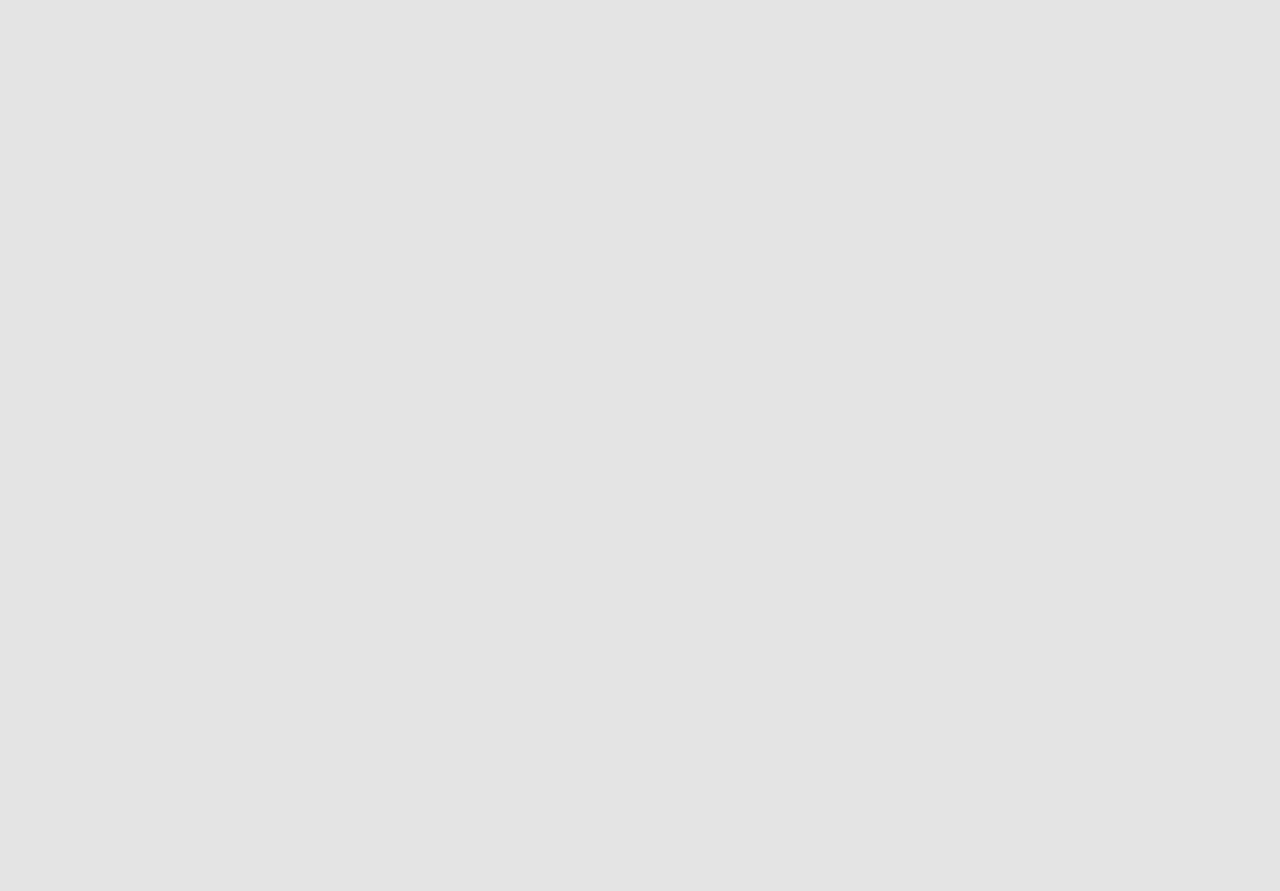
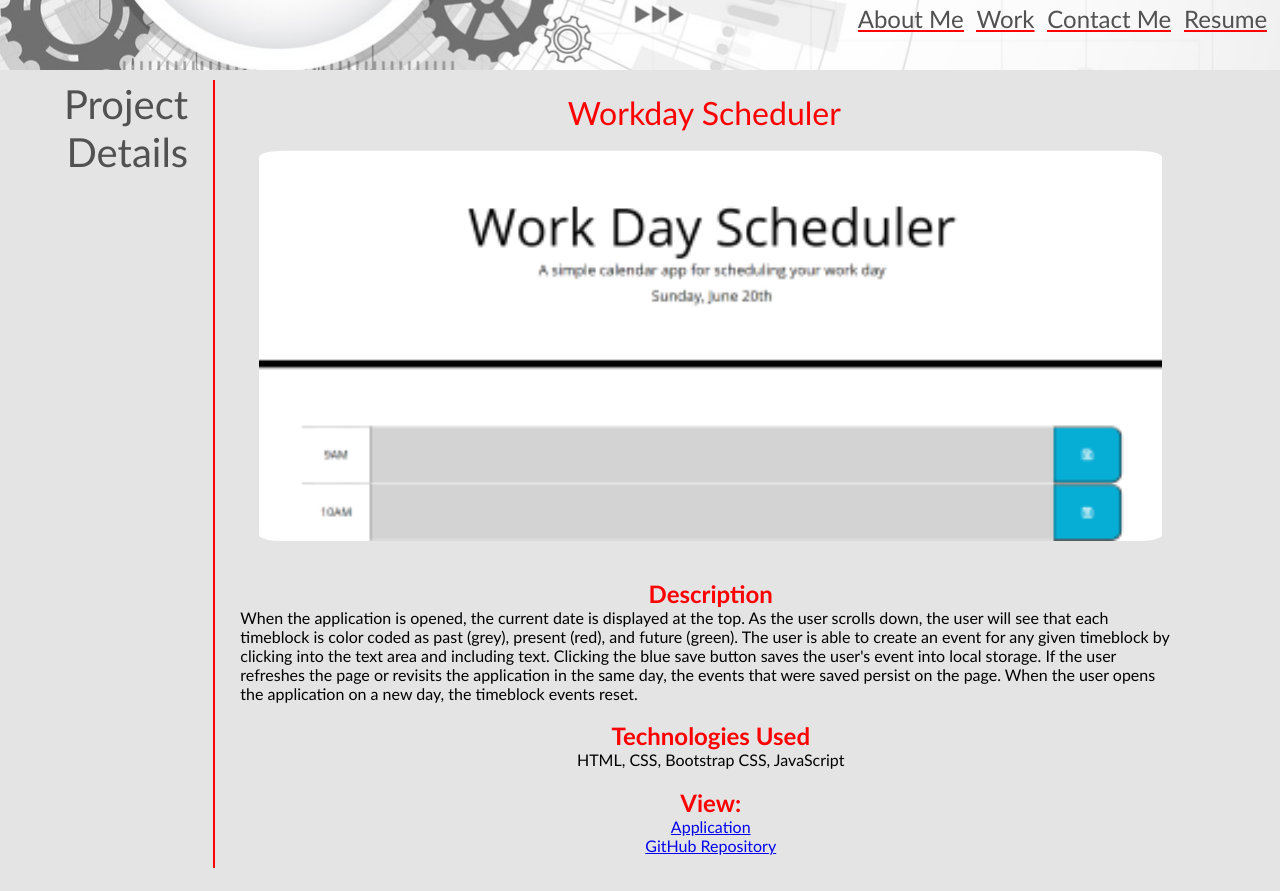
Before and after one commit to emangano2816/portfolio_react, a React (Create React App) app: page /workdayscheduler in a window 1280 px wide. Shown: the part 280-1171 px from the top of the page. Before the commit the page ends 800 px from the top, so only its background shows below. Built offline with nearby package versions, Linux system fonts and the light colour scheme.

Commit message:
Added component/page/route for workday scheduler project details page.

```diff
--- a/src/App.js
+++ b/src/App.js
@@ -4,6 +4,7 @@ import ShareSpace from './Components/pages/ShareSpace'
 import MovieDrinkMatch from "./Components/pages/MovieDrinkMatch";
 import CodeQuiz from "./Components/pages/CodeQuiz";
 import WeatherDashboard from "./Components/pages/WeatherDashboard";
+import WorkdayScheduler from "./Components/pages/WorkdayScheduler";
 
 function App() {
   return (
@@ -14,6 +15,7 @@ function App() {
         <Route exact path='/moviedrinkmatch' component={MovieDrinkMatch} />
         <Route exact path='/codequiz' component={CodeQuiz} />
         <Route exact path='/weatherdashboard' component={WeatherDashboard} />
+        <Route exact path='/workdayscheduler' component={WorkdayScheduler} />
       </div>
     </Router>
 
--- a/src/Components/CodeQuiz/index.js
+++ b/src/Components/CodeQuiz/index.js
@@ -17,7 +17,7 @@ function CodeQuiz() {
                     <p>The Code Quiz tests a user’s JavaScript knowledge. The user has 30 seconds to answer 10 questions.  Each correct answer earns 5 points. Each incorrect answer deducts 10 seconds from the timer.  When time is up or all questions have been answered the user is able to save their score and initials to the high scores page of the application.</p>
                     <h4>Technologies Used</h4>
                     <p>HTML, CSS, JavaScript</p>
-                    <h4>Which would you like to view?</h4>
+                    <h4>View:</h4>
                     <a href="https://emangano2816.github.io/code_quiz/" target="_blank" rel="noreferrer noopener">Application</a>
                     <a href="https://github.com/emangano2816/code_quiz" target="_blank" rel="noreferrer noopener">GitHub Repository</a>
                 </div>
--- a/src/Components/MovieDrinkMatch/index.js
+++ b/src/Components/MovieDrinkMatch/index.js
@@ -17,7 +17,7 @@ function MovieDrinkMatch() {
                     <p>Worked collaboratively with 4 peers to develop a responsive, mobile-first Movie-Drink Matchmaker application.  The user selects a movie genre and drink type and the application returns movies and drinks meeting the criteria.  The user is able to scroll through suggested movies and drinks until finding a favorite combination.  The favorite combination is saved to local storage and persists on the favorites page of the application.</p>
                     <h4>Technologies Used</h4>
                     <p>HTML, CSS, Bulma CSS, JavaScript, Third-party APIs</p>
-                    <h4>Which would you like to view?</h4>
+                    <h4>View:</h4>
                     <a href="https://evperkinsjr.github.io/movie-drink-matchmaker/" target="_blank" rel="noreferrer noopener">Application</a>
                     <a href="https://github.com/evperkinsjr/movie-drink-matchmaker" target="_blank" rel="noreferrer noopener">GitHub Repository</a>
                 </div>
--- a/src/Components/Projects/index.js
+++ b/src/Components/Projects/index.js
@@ -9,7 +9,7 @@ function Projects() {
             <ProjectButton id='work3' name='Movie-Drink Matchmaker' page= 'moviedrinkmatch'/>
             <ProjectButton id='work4' name='Code Quiz' page='codequiz'/>
             <ProjectButton id='work5' name='Weather Dashboard' page='weatherdashboard' />
-            <ProjectButton id='work6' name='Workday Scheduler' />
+            <ProjectButton id='work6' name='Workday Scheduler' page='workdayscheduler' />
         </div>
     )
 }
--- a/src/Components/WeatherDashboard/index.js
+++ b/src/Components/WeatherDashboard/index.js
@@ -17,7 +17,7 @@ function WeatherDashboard() {
                     <p>The Weather Dashboard application takes in a user specified city and returns the current and 5-day forecast for that city. The searched cities are “pinned” to the application for reference.  Clicking on the “pinned” cities retrieves the forecast as before.</p>
                     <h4>Technologies Used</h4>
                     <p>HTML, CSS, Bootstrap CSS, JavaScript, Third-party APIs</p>
-                    <h4>Which would you like to view?</h4>
+                    <h4>View:</h4>
                     <a href="https://emangano2816.github.io/weather_dashboard/" target="_blank" rel="noreferrer noopener">Application</a>
                     <a href="https://github.com/emangano2816/weather_dashboard" target="_blank" rel="noreferrer noopener">GitHub Repository</a>
                 </div>
--- /dev/null
+++ b/src/Components/WorkdayScheduler/index.js
@@ -0,0 +1,30 @@
+import React from "react";
+import SectionHeader from "../SectionHeader";
+import Section from "../Section";
+import ContactMe from "../ContactMe";
+import images from '../../assets/workday_scheduler_resized.png'
+
+function WorkdayScheduler() {
+
+    return(
+        <div className='main-container'>
+            <div className='work-container'>
+                <SectionHeader header='Project Details' />
+                <div className='project-details'>
+                    <h3>Workday Scheduler</h3>
+                    <img src={images} className='project-image' alt='Movie-Drink Matchmaker application'/>
+                    <h4>Description</h4>
+                    <p>When the application is opened, the current date is displayed at the top. As the user scrolls down, the user will see that each timeblock is color coded as past (grey), present (red), and future (green). The user is able to create an event for any given timeblock by clicking into the text area and including text. Clicking the blue save button saves the user's event into local storage. If the user refreshes the page or revisits the application in the same day, the events that were saved persist on the page. When the user opens the application on a new day, the timeblock events reset.</p>
+                    <h4>Technologies Used</h4>
+                    <p>HTML, CSS, Bootstrap CSS, JavaScript</p>
+                    <h4>View:</h4>
+                    <a href="https://emangano2816.github.io/work_day_scheduler/" target="_blank" rel="noreferrer noopener">Application</a>
+                    <a href="https://github.com/emangano2816/work_day_scheduler" target="_blank" rel="noreferrer noopener">GitHub Repository</a>
+                </div>
+            </div>
+            <Section id="contact-me" styles="contactme-container contactme-item" header='Contact Me' component={<ContactMe/>} />
+        </div>
+    )
+}
+
+export default WorkdayScheduler;
--- /dev/null
+++ b/src/Components/pages/WorkdayScheduler.js
@@ -0,0 +1,15 @@
+import Header from '../Header/index.js'
+import WorkdayScheduler from '../WorkdayScheduler/index.js';
+
+function Home() {
+  return (
+    <div>
+      <Header />
+      <WorkdayScheduler />
+    </div>
+
+
+  );
+}
+
+export default Home;
```
